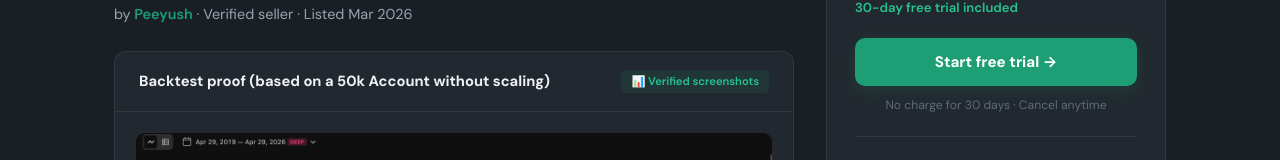
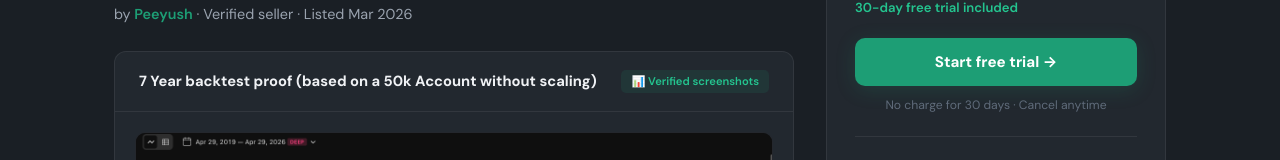
Before and after one commit to peeyushpoudel-ui/myquantstrategy, a website: page strategy.html in a window 1280 px wide. Shown: the part 212-372 px from the top of the page. Drawn offline with Linux system fonts and the light colour scheme; no server answers; a script that the page names is missing.

Commit message:
Update strategy.html

```diff
--- a/strategy.html
+++ b/strategy.html
@@ -64,7 +64,7 @@ html{scroll-behavior:smooth}body{font-family:var(--font);background:var(--bg);co
 
 <div class="strat-header"><div class="strat-badges"><span class="badge badge-verified">✓ Verified</span><span class="badge badge-tag">MNQ Futures</span><span class="badge badge-tag">Breakout</span><span class="badge badge-tag">Funded account ready</span><span class="badge badge-tag">Pine Script v6</span></div><h1 class="strat-title">MNQ Opening Range</h1><p class="strat-seller">by <span class="green">Peeyush</span> · Verified seller · Listed Mar 2026</p></div>
 
-<div class="proof-section"><div class="proof-header"><h3>Backtest proof    (based on a 50k Account without scaling)</h3><span class="proof-badge">📊 Verified screenshots</span></div><div class="proof-gallery">
+<div class="proof-section"><div class="proof-header"><h3>7 Year backtest proof    (based on a 50k Account without scaling)</h3><span class="proof-badge">📊 Verified screenshots</span></div><div class="proof-gallery">
 <div class="proof-img-wrap"><img src="screenshot1.png" alt="Backtest proof" onclick="openLightbox(this)" onerror="this.parentElement.style.display='none'"></div>
 <div class="proof-img-wrap"><img src="screenshot2.png" alt="Backtest proof" onclick="openLightbox(this)" onerror="this.parentElement.style.display='none'"></div>
 <div class="proof-img-wrap"><img src="screenshot3.png" alt="Backtest proof" onclick="openLightbox(this)" onerror="this.parentElement.style.display='none'"></div>
```
